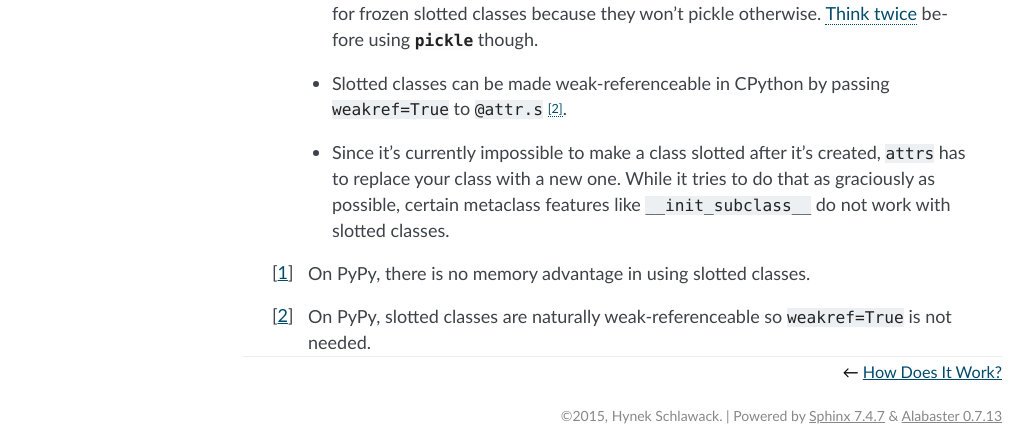
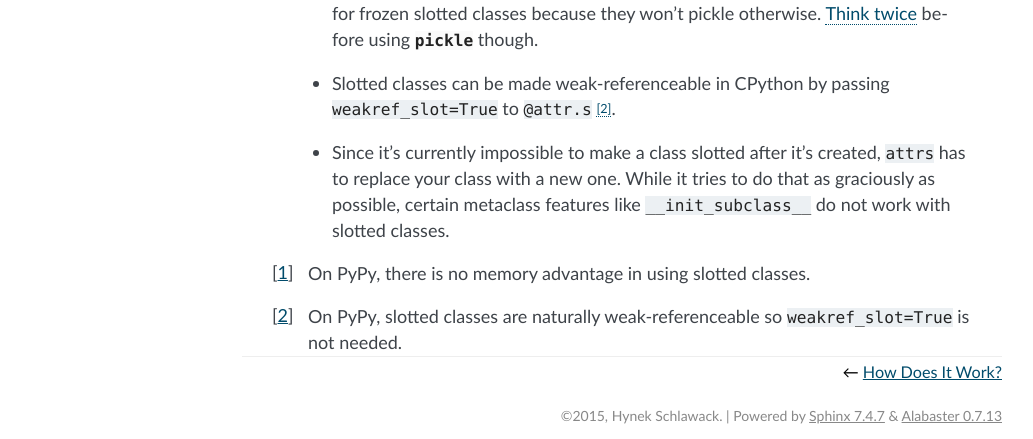
Before and after one commit to python-attrs/attrs, a Sphinx documentation site: the page built from docs/glossary.rst, in a window 1280 px wide. Shown: the part 1046-1485 px from the top of the page, without its empty margins (128-1161 px from the left). Built offline with Sphinx 7.4.7, drawn with Linux system fonts in a browser that asks for light colours.

Commit message:
Rename to weakref_slot

```diff
--- a/docs/api.rst
+++ b/docs/api.rst
@@ -18,7 +18,7 @@ What follows is the API explanation, if you'd like a more hands-on introduction,
 Core
 ----
 
-.. autofunction:: attr.s(these=None, repr_ns=None, repr=True, cmp=True, hash=None, init=True, slots=False, frozen=False, weakref=False, str=False, auto_attribs=False)
+.. autofunction:: attr.s(these=None, repr_ns=None, repr=True, cmp=True, hash=None, init=True, slots=False, frozen=False, weakref_slot=False, str=False, auto_attribs=False)
 
    .. note::
 
--- a/docs/glossary.rst
+++ b/docs/glossary.rst
@@ -43,11 +43,11 @@ Glossary
         Those methods are created for frozen slotted classes because they won't pickle otherwise.
         `Think twice <https://www.youtube.com/watch?v=7KnfGDajDQw>`_ before using :mod:`pickle` though.
 
-      - Slotted classes can be made weak-referenceable in CPython by passing ``weakref=True`` to ``@attr.s`` [#pypyweakref]_.
+      - Slotted classes can be made weak-referenceable in CPython by passing ``weakref_slot=True`` to ``@attr.s`` [#pypyweakref]_.
 
       - Since it's currently impossible to make a class slotted after it's created, ``attrs`` has to replace your class with a new one.
         While it tries to do that as graciously as possible, certain metaclass features like ``__init_subclass__`` do not work with slotted classes.
 
 
 .. [#pypy] On PyPy, there is no memory advantage in using slotted classes.
-.. [#pypyweakref] On PyPy, slotted classes are naturally weak-referenceable so ``weakref=True`` is not needed.
+.. [#pypyweakref] On PyPy, slotted classes are naturally weak-referenceable so ``weakref_slot=True`` is not needed.
```
Also changed, not shown: 4 other files.
